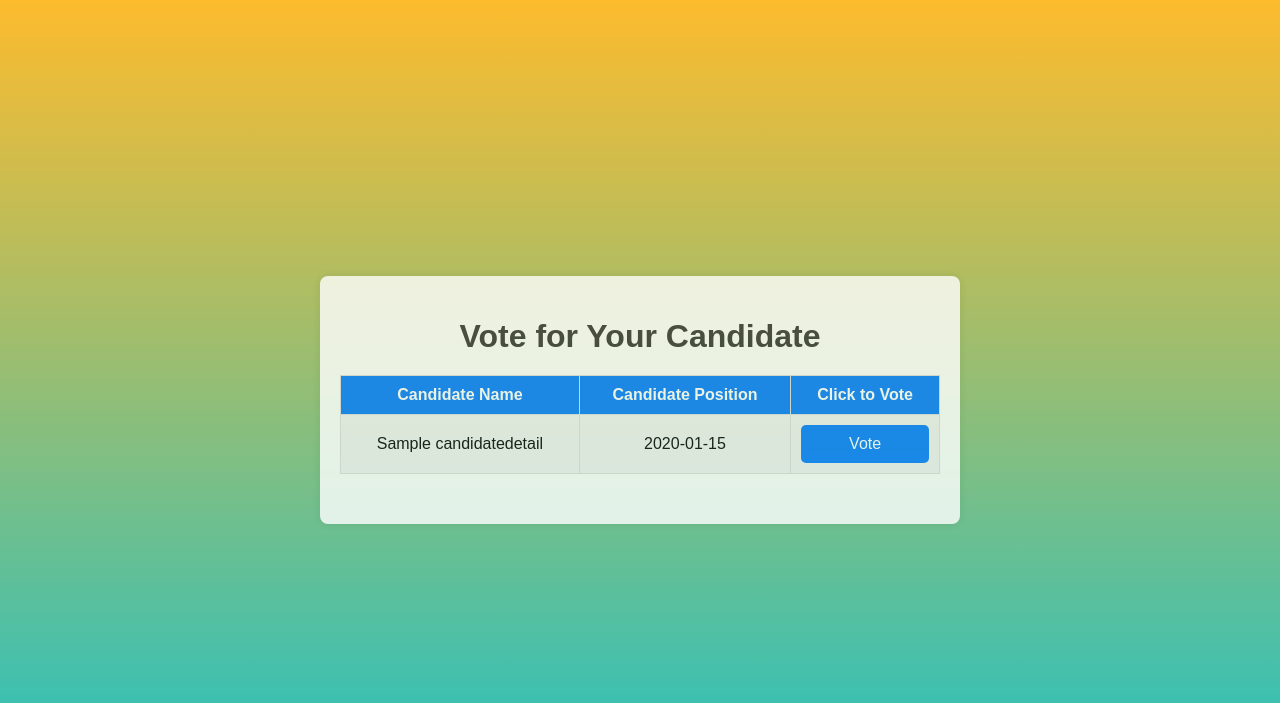
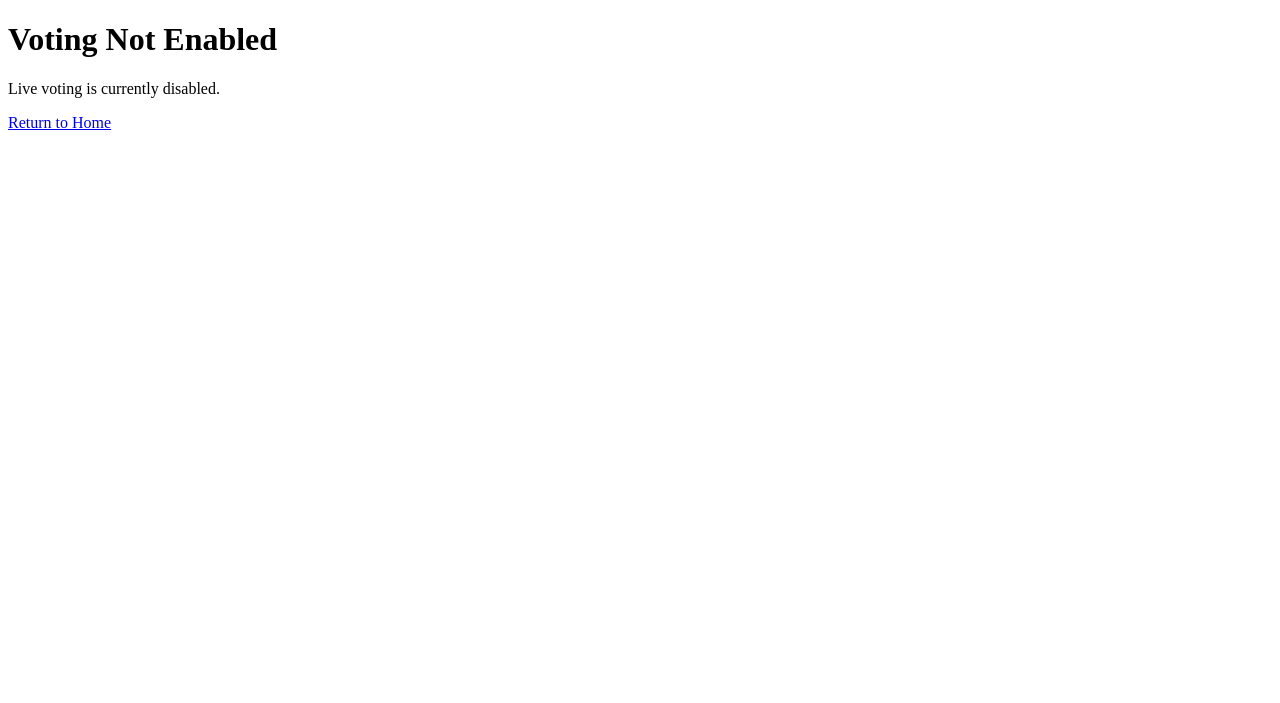
Before and after one commit to Viraj2722/online-voting-system, a Django app: page /candidatelist/ in a window 1280 px wide. Shown: the top 703 px of the page. Run offline with Django 5.2, Linux system fonts and the light colour scheme; tables that the repository leaves empty hold one stand-in row (values such as "Sample post"); a database or web service that is not in the repository returns one stand-in record (values such as "Sample title"); some libraries are stand-ins or nearby versions.

Commit message:
final Chnages done

```diff
--- a/votingsystem/server.py
+++ b/votingsystem/server.py
@@ -49,9 +49,7 @@ def client_thread(conn):
                     print(f"Vote Received: Voter ID = {voter_id}, Candidate = {vote}")
                     print("Voter Logged out...")
                     conn.send("Vote Received".encode())
-                else:
-                    print(f'Vote Already Cast by ID: {voter_id}')
-                    conn.send("Error: Already voted".encode())
+
 
             else:
                 print('Invalid Voter')
--- /dev/null
+++ b/votingsystem/templates/voting_disabled.html
@@ -0,0 +1,16 @@
+<!DOCTYPE html>
+<html lang="en">
+
+<head>
+    <meta charset="UTF-8">
+    <meta name="viewport" content="width=device-width, initial-scale=1.0">
+    <title>Voting Disabled</title>
+</head>
+
+<body>
+    <h1>Voting Not Enabled</h1>
+    <p>{{ alert_message }}</p>
+    <a href="{% url 'home' %}">Return to Home</a>
+</body>
+
+</html>
--- a/votingsystem/views.py
+++ b/votingsystem/views.py
@@ -8,6 +8,7 @@ import socket
 
 load_dotenv()
 
+# Twilio and database setup
 TWILIO_ACCOUNT_SID = os.getenv('TWILIO_ACCOUNT_SID')
 TWILIO_AUTH_TOKEN = os.getenv('TWILIO_AUTH_TOKEN')
 twilio_client = Client(TWILIO_ACCOUNT_SID, TWILIO_AUTH_TOKEN)
@@ -82,16 +83,15 @@ def candidate_login(request):
 
         if send_otp_button == 'send_otp':
             if not is_voted:
-                print(f"Send OTP clicked for voter_id: {voter_id}, mobileno: {mobileno}")
                 otp = random.randint(10000, 99999)
                 cursor.execute(
-                    'UPDATE voter SET otp = %s WHERE "Voterid" = %s',
+                    'UPDATE voter SET "otp" = %s WHERE "Voterid" = %s',
                     [otp, voter_id]
                 )
                 connection.commit()
-
-                send_otp(mobileno, otp)
-
+                print(f"OTP sent for voter_id: {voter_id} to mobile: {mobileno} with OTP: {otp}")
+                #send_otp(mobileno, otp)  # Send OTP via Twilio
+                print("otp send", otp)
                 return render(request, 'candidatelogin.html', {
                     'show_otp': True,
                     'voter_id': voter_id,
@@ -101,6 +101,12 @@ def candidate_login(request):
     return render(request, 'candidatelogin.html')
 
 def candidate_list(request):
+    if not request.session.get('live_voting_enabled', False):
+        return render(request, 'voting_disabled.html', {
+            'alert_message': 'Live voting is currently disabled.'
+        })
+
+    # Fetch and display candidate list
     political_leaders = []
     cursor.execute('SELECT "CandidateName", "CandidatePosition", "VotingCount" FROM candidatedetails')
     politicaldata = cursor.fetchall()
@@ -130,22 +136,23 @@ def cast_vote(request):
             [voter_id]
         )
         record = cursor.fetchone()
-        if record and record[0]:
+        if record and record[0]:  # Voter has already voted
             return render(request, 'candidatelogin.html', {
                 'alert_message': 'You have already voted.'
             })
 
+        # Handle voting via socket
         message = f"{voter_id} {mobilenumber} {leader_name}"
 
-        with socket.socket(socket.AF_INET, socket.SOCK_STREAM) as client_socket:
-            try:
+        try:
+            with socket.socket(socket.AF_INET, socket.SOCK_STREAM) as client_socket:
                 client_socket.connect(('127.0.0.1', 4001))
                 client_socket.send(message.encode())
 
                 response = client_socket.recv(1024).decode()
                 print(f"Server response: {response}")
 
-                if response.startswith("Error"):
+                if response.startswith("Error"):  # Error response from the server
                     return render(request, 'candidatelogin.html', {
                         'alert_message': response,
                     })
@@ -154,21 +161,27 @@ def cast_vote(request):
                         'UPDATE candidatedetails SET "VotingCount" = "VotingCount" + 1 WHERE "CandidateName" = %s',
                         [leader_name]
                     )
-                    connection.commit()
+                    connection.commit()  # Commit the changes
 
                     cursor.execute(
                         'UPDATE voter SET "IsVoted" = TRUE WHERE "Voterid" = %s',
                         [voter_id]
                     )
-                    connection.commit()
+                    connection.commit()  # Commit the changes
 
                     return redirect('home')
 
-            except Exception as e:
-                print(f"Error connecting to the server: {e}")
-                return render(request, 'home.html', {
-                    'alert_message': 'Could not connect to the voting server.'
-                })
+        except socket.error as e:
+            print(f"Error connecting to the server: {e}")
+            return render(request, 'home.html', {
+                'alert_message': 'Could not connect to the voting server.'
+            })
+
+        except Exception as e:
+            print(f"Error occurred: {e}")
+            return render(request, 'home.html', {
+                'alert_message': 'An unexpected error occurred, please try again.'
+            })
 
     return render(request, 'home.html')
 
@@ -204,34 +217,79 @@ def admin_page(request):
     if request.method == 'POST':
         action = request.POST.get('action')
 
-        if action == 'add':
+        if action == 'start_live_voting':
+            request.session['live_voting_enabled'] = True
+            return redirect('adminpage')
+
+        elif action == 'stop_live_voting':
+            request.session['live_voting_enabled'] = False
+            return redirect('adminpage')
+
+        elif action == 'add':
             leader_name = request.POST['leader_name']
             position = request.POST['position']
-
-            political_leaders.append({
-                'leader_name': leader_name,
-                'position': position,
-                'Votingcount': 0
-            })
 
             cursor.execute(
                 'INSERT INTO candidatedetails ("CandidateName", "CandidatePosition", "VotingCount") VALUES (%s, %s, 0)',
                 [leader_name, position]
             )
             connection.commit()
+            return redirect('adminpage')
+
+        elif action == 'delete':
+            leader_name
+
+
+def admin_page(request):
+    # Fetch the list of candidates from the database
+    political_leaders = []
+    cursor = connection.cursor()
+    cursor.execute('SELECT "CandidateName", "CandidatePosition", "VotingCount" FROM candidatedetails')
+    politicaldata = cursor.fetchall()
+
+    for i in politicaldata:
+        political_leaders.append({
+            'leader_name': i[0],
+            'position': i[1],
+            'Votingcount': i[2]
+        })
+
+    if request.method == 'POST':
+        action = request.POST.get('action')
+
+        # Handle live voting toggle (start/stop)
+        if action == 'start_live_voting':
+            request.session['live_voting_enabled'] = True
+            return redirect('adminpage')
+
+        elif action == 'stop_live_voting':
+            request.session['live_voting_enabled'] = False
+            return redirect('adminpage')
+
+        elif action == 'add':
+            leader_name = request.POST['leader_name']
+            position = request.POST['position']
+
+            cursor.execute(
+                'INSERT INTO candidatedetails ("CandidateName", "CandidatePosition", "VotingCount") VALUES (%s, %s, 0)',
+                [leader_name, position]
+            )
+            connection.commit()
+            return redirect('adminpage')
 
         elif action == 'delete':
             leader_name = request.POST['leader_name']
             delete_leader(leader_name)
-
-            political_leaders = [leader for leader in political_leaders if leader['leader_name'] != leader_name]
+            return redirect('adminpage')
 
         elif action == 'refresh':
             return redirect('adminpage')
 
-        return redirect('adminpage')
+    # Pass the live voting status to the template
+    return render(request, 'adminpage.html', {
+        'political_leaders': political_leaders,
+    })
 
-    return render(request, 'adminpage.html', {'political_leaders': political_leaders})
 
 def delete_leader(leader_name):
     cursor.execute(
```
Also changed, not shown: votingsystem/templates/adminpage.html (+18 -12 lines), votingsystem/templates/candidatelist.html (+7 -11 lines).
